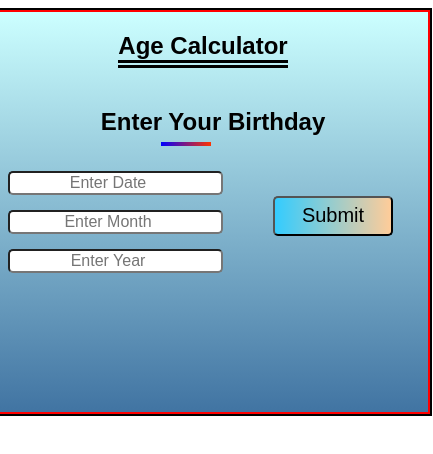
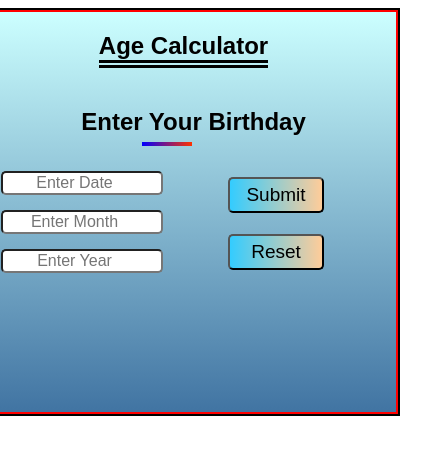
Before and after one commit to Amitkumar270802/Age-calculator.github.io, a plain HTML site: page index.html in a window 390 px wide. Shown: the whole page, 433 px wide, since content can reach past the window. Drawn offline with Linux system fonts and the light colour scheme.

Commit message:
Update index.html

```diff
--- a/index.html
+++ b/index.html
@@ -9,10 +9,8 @@
 </head>
 <style>
     body {
-        height: 100vh;
-        width: 100vw;
-        /* margin: 0;
-            padding: 0; */
+        height: 90vh;
+        width: 90vw;
         font-family: sans-serif;
     }
 
@@ -23,9 +21,6 @@
     }
 
     .container {
-        /* display: flex;
-        align-items: center;
-        justify-self: center; */
         border: 2px solid red;
         width: 480px;
         height: 400px;
@@ -52,14 +47,12 @@
         font-size: 16px;
         text-align: center;
         border-radius: 5px;
-        border: 2px thick black;
         margin: 15px 10px;
         outline: none;
     }
 
     input:hover {
         box-shadow: 4px 4px 8px 0px dimgrey;
-
     }
 
     .rows {
@@ -70,10 +63,12 @@
 
     #btn {
         background: linear-gradient(to bottom left, #00ccff 0%, #ffcc66 100%);
-        margin: 40px 40px;
-        font-size: 20px;
-        width: 120px;
-        height: 40px;
+        margin: 16px 51px;
+        font-size: 21px;
+        width: 106px;
+        font-weight: 500;
+        font-family: sans-serif;
+        height: 38px;
     }
 
     #btn:hover {
@@ -83,7 +78,7 @@
 
 
     h2::after {
-        position: fixed;
+        position: absolute;
         top: 135px;
         margin: 7px -164px;
         content: "";
@@ -117,16 +112,26 @@
 
         .container {
             border: 2px solid red;
-            width: 450px;
+            width: 425px;
             height: 400px;
-            text-align: center;
             background: linear-gradient(to bottom, #ccffff 0%, #336699 110%);
         }
-
         #btn {
             background: linear-gradient(to right, #33ccff 0%, #ffcc99 100%);
-            /* color: white; */
+            margin: 21px 55px;
+            font-size: 19px;
+            width: 96px;
+            height: 36px;
         }
+        input {
+        display: block;
+        font-size: 16px;
+        text-align: center;
+        border-radius: 5px;
+        margin: 15px 10px;
+        outline: none;
+        width: 154px;
+    }
     }
 </style>
 
@@ -144,6 +149,7 @@
                     </div>
                     <div class="row">
                         <input type="button" value="Submit" id="btn" onclick="fun()">
+                        <input type="button" value="Reset" id="btn" onclick="fun1()">
                     </div>
                 </div>
                 <p id="d"></p>
@@ -180,6 +186,12 @@
             document.getElementById('d').innerHTML = "Enter  Valid Date Of Birth"
         }
     }
+    function fun1() {
+        document.getElementById('d').innerHTML = "";
+        document.getElementById('a').value = "";
+        document.getElementById('b').value = "";
+        document.getElementById('c').value = "";
+    }
 </script>
 
 </html>
```
